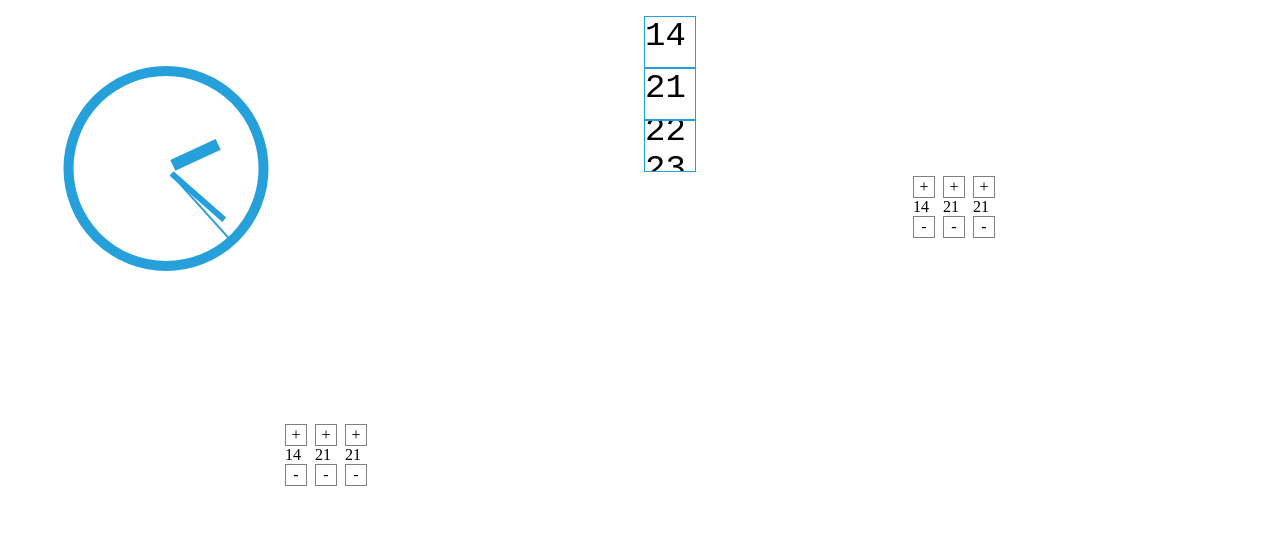
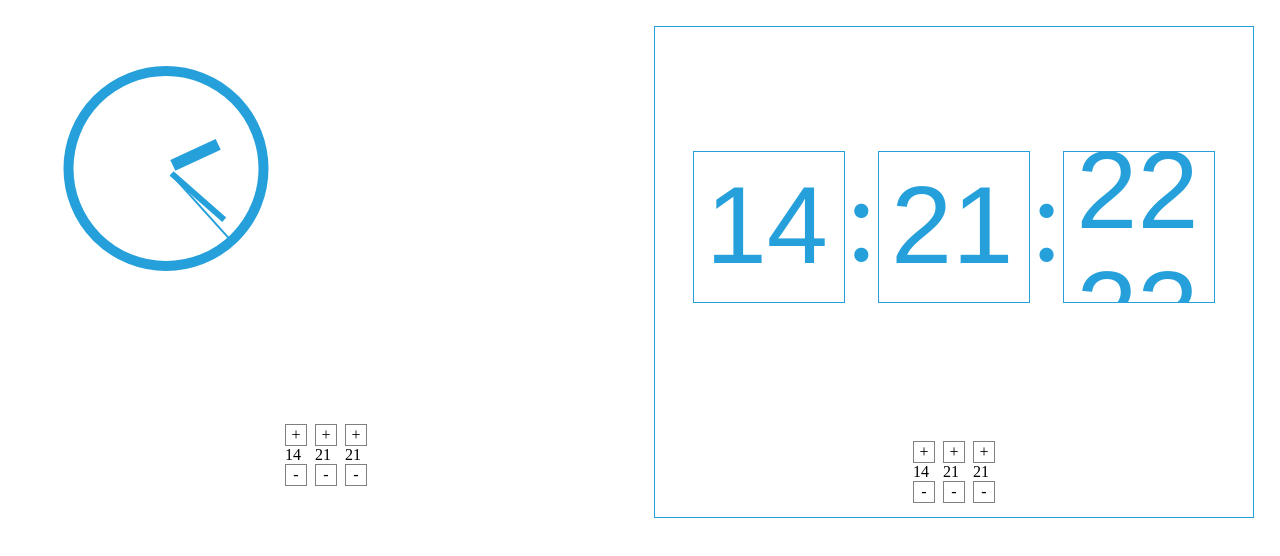
Before and after one commit to h0111in/synchronized-clocks, an Angular app: page / in a window 1280 px wide. Shown: the top 556 px of the page. Built offline with nearby package versions, Linux system fonts and the light colour scheme.

Commit message:
fixed style

```diff
--- a/src/app/digital-clock/digital-clock.component.html
+++ b/src/app/digital-clock/digital-clock.component.html
@@ -1,17 +1,21 @@
 <div class="digital-clock-container">
-  <div class="clock-section">
+  <div class="clock section">
 
     <app-sliding-out-box [text]="hour$ | async">
     </app-sliding-out-box>
-
+<div class="separator">
+  :
+</div>
     <app-sliding-out-box [text]="minute$ | async">
     </app-sliding-out-box>
-
+    <div class="separator">
+      :
+    </div>
     <app-sliding-out-box [text]="second$ | async">
     </app-sliding-out-box>
 
   </div>
-  <div class="setting-section">
+  <div class="setting section">
     <app-clock-setting
     [hour]="hour$ | async"
     [minute]="minute$ | async"
--- a/src/app/digital-clock/digital-clock.component.scss
+++ b/src/app/digital-clock/digital-clock.component.scss
@@ -1,5 +1,25 @@
 $clock-color: #26A0DA;
 
 .digital-clock-container {
+  display: grid;
+  grid-template-rows: 400px auto;
+  border: 1px solid $clock-color;
+  margin: 10px;
 
+  .section {
+    padding: 10px;
+
+    &.clock {
+      display: flex;
+      justify-content: center;
+      align-self: center;
+
+      .separator {
+        color: $clock-color;
+        font-size: 120px;
+      }
+    }
+
+    &.setting {}
+  }
 }
--- a/src/app/digital-clock/sliding-out-box/sliding-out-box.component.html
+++ b/src/app/digital-clock/sliding-out-box/sliding-out-box.component.html
@@ -2,7 +2,7 @@
   <div class="slide" [ngClass]="{'in': a2b, 'out': !a2b }">
   {{a}}
   </div>
-  <div class="slide"  [ngClass]="{'out': !a2b, 'int': a2b }">
+  <div class="slide"  [ngClass]="{'out': a2b, 'in': !a2b }">
     {{b}}
   </div>
 </div>
--- a/src/app/digital-clock/sliding-out-box/sliding-out-box.component.scss
+++ b/src/app/digital-clock/sliding-out-box/sliding-out-box.component.scss
@@ -3,28 +3,32 @@ $color: #26A0DA;
 .slide-out-box-container {
   position: relative;
   overflow: hidden;
-  width: 50px;
-  height: 50px;
+  min-width: 150px;
+  height: 150px;
   border: 1px solid $color;
 
   .slide {
-    font-size: 34px;
-    font-family: 'Courier New', Courier, monospace;
-
+    position: absolute;
+    padding: 9px 12px;
+    font-family:Arial, Helvetica, sans-serif;
+    font-size: 110px;
+    color: $color;
     &.in {
       animation-name: in;
-      animation-duration: 1s;
+      animation-duration: 0.5s;
+      animation-fill-mode: forwards;
     }
 
     &.out {
       animation-name: out;
-      animation-duration: 1s;
+      animation-duration: 0.5s;
+      animation-fill-mode: forwards;
     }
   }
 
   @keyframes in {
     from {
-      transform: translateY(100px);
+      transform: translateY(120px);
     }
 
     to {
@@ -38,7 +42,7 @@ $color: #26A0DA;
     }
 
     to {
-      transform: translateY(-100px);
+      transform: translateY(-120px);
     }
   }
 }
```
